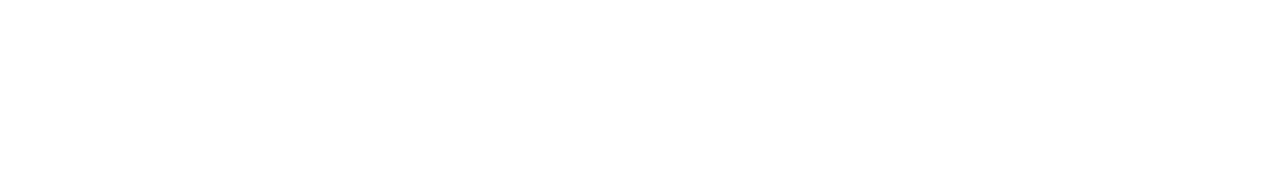
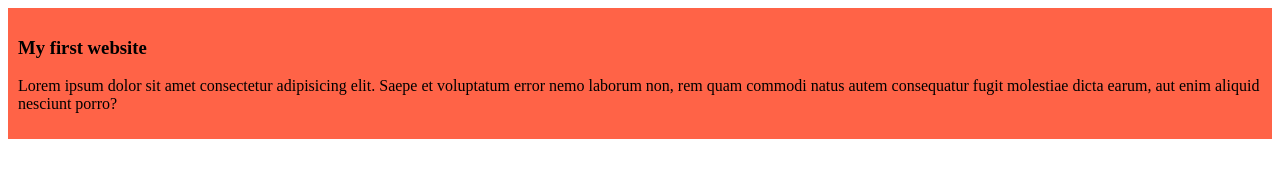
Before and after one commit to ismailhossain86/my-simple-website, a plain HTML site: page index.html in a window 1280 px wide. Drawn offline with Linux system fonts and the light colour scheme; files that its build step writes are made by us from their sources.

Commit message:
added the first blog

```diff
--- /dev/null
+++ b/blog.css
@@ -0,0 +1,4 @@
+div{
+    background-color: tomato;
+    padding: 10px;
+}
--- a/index.html
+++ b/index.html
@@ -4,8 +4,12 @@
     <meta charset="UTF-8">
     <meta name="viewport" content="width=device-width, initial-scale=1.0">
     <title>My Simple Website</title>
+    <link rel="stylesheet" href="styles/blog.css">
 </head>
 <body>
-
+<div>
+        <h3>My first website</h3>
+        <p>Lorem ipsum dolor sit amet consectetur adipisicing elit. Saepe et voluptatum error nemo laborum non, rem quam commodi natus autem consequatur fugit molestiae dicta earum, aut enim aliquid nesciunt porro?</p>
+</div>
 </body>
 </html>
```
